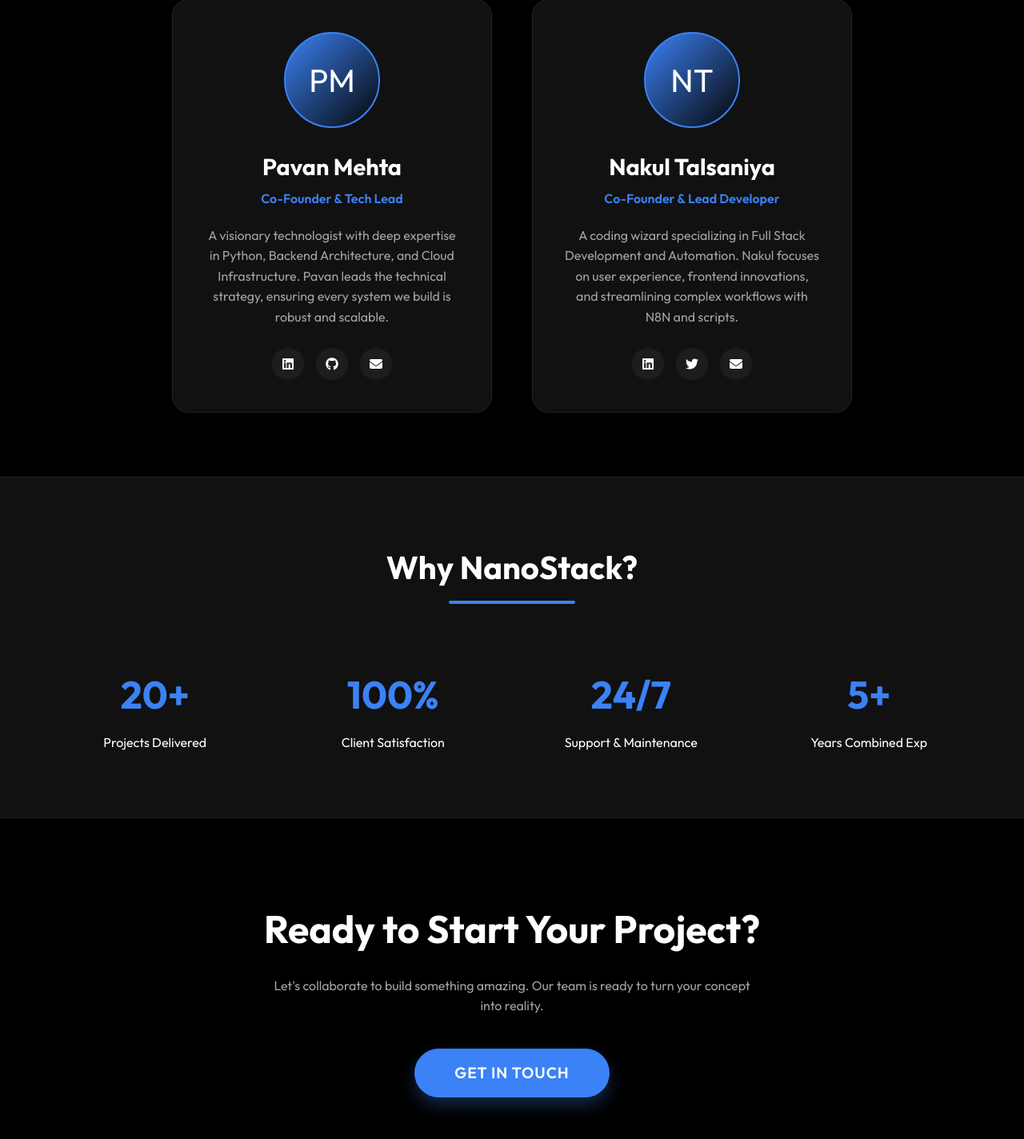
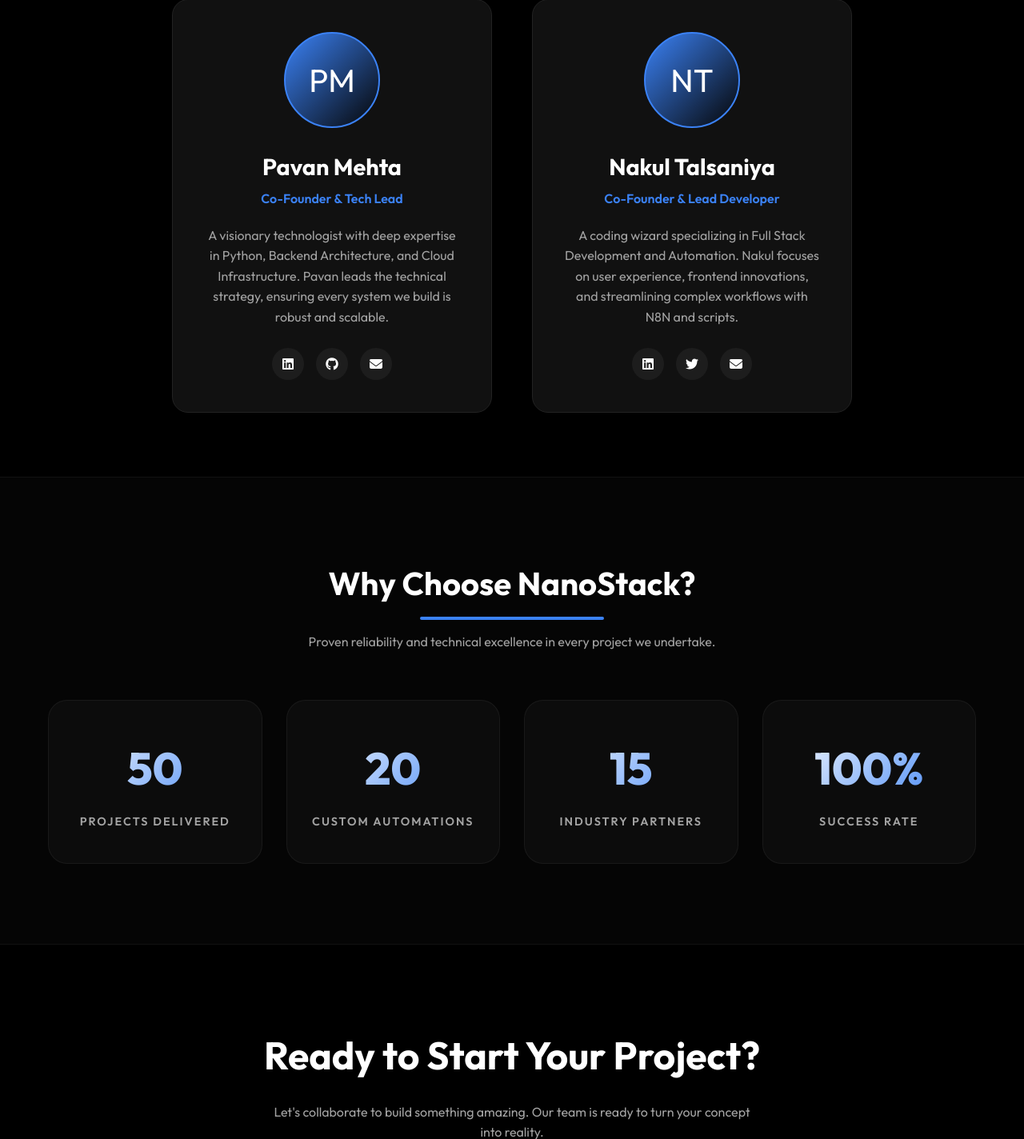
Before and after one commit to Nanostack-Technologies/NanoStack-Technologies, a Django app: page /about/ in a window 1280 px wide. Shown: the part 2301-3725 px from the top of the page at 80% size. Run offline with Django 5.2, Linux system fonts and the light colour scheme.

Commit message:
Sync: Balanced and animated counters on About page to match Homepage

```diff
--- a/templates/core/about.html
+++ b/templates/core/about.html
@@ -107,27 +107,28 @@
 </section>
 
 <!-- Stats / Why Choose Us -->
-<section style="background: var(--card-bg); border-top: 1px solid #222; border-bottom: 1px solid #222;">
+<section class="stats-section">
     <div class="container">
         <div class="section-header">
-            <h2>Why NanoStack?</h2>
+            <h2>Why Choose NanoStack?</h2>
+            <p>Proven reliability and technical excellence in every project we undertake.</p>
         </div>
-        <div style="display: grid; grid-template-columns: repeat(auto-fit, minmax(200px, 1fr)); gap: 30px; text-align: center;">
-            <div>
-                <h3 style="font-size: 3rem; color: var(--accent-color);">20+</h3>
-                <p style="color: #fff; margin-top: 10px;">Projects Delivered</p>
+        <div class="stats-grid">
+            <div class="stat-card">
+                <h3 class="counter" data-target="50">0</h3>
+                <p>Projects Delivered</p>
             </div>
-            <div>
-                <h3 style="font-size: 3rem; color: var(--accent-color);">100%</h3>
-                <p style="color: #fff; margin-top: 10px;">Client Satisfaction</p>
+            <div class="stat-card">
+                <h3 class="counter" data-target="20">0</h3>
+                <p>Custom Automations</p>
             </div>
-            <div>
-                <h3 style="font-size: 3rem; color: var(--accent-color);">24/7</h3>
-                <p style="color: #fff; margin-top: 10px;">Support & Maintenance</p>
+            <div class="stat-card">
+                <h3 class="counter" data-target="15">0</h3>
+                <p>Industry Partners</p>
             </div>
-             <div>
-                <h3 style="font-size: 3rem; color: var(--accent-color);">5+</h3>
-                <p style="color: #fff; margin-top: 10px;">Years Combined Exp</p>
+            <div class="stat-card">
+                <h3 class="counter" data-target="100" data-suffix="%">0</h3>
+                <p>Success Rate</p>
             </div>
         </div>
     </div>
```
